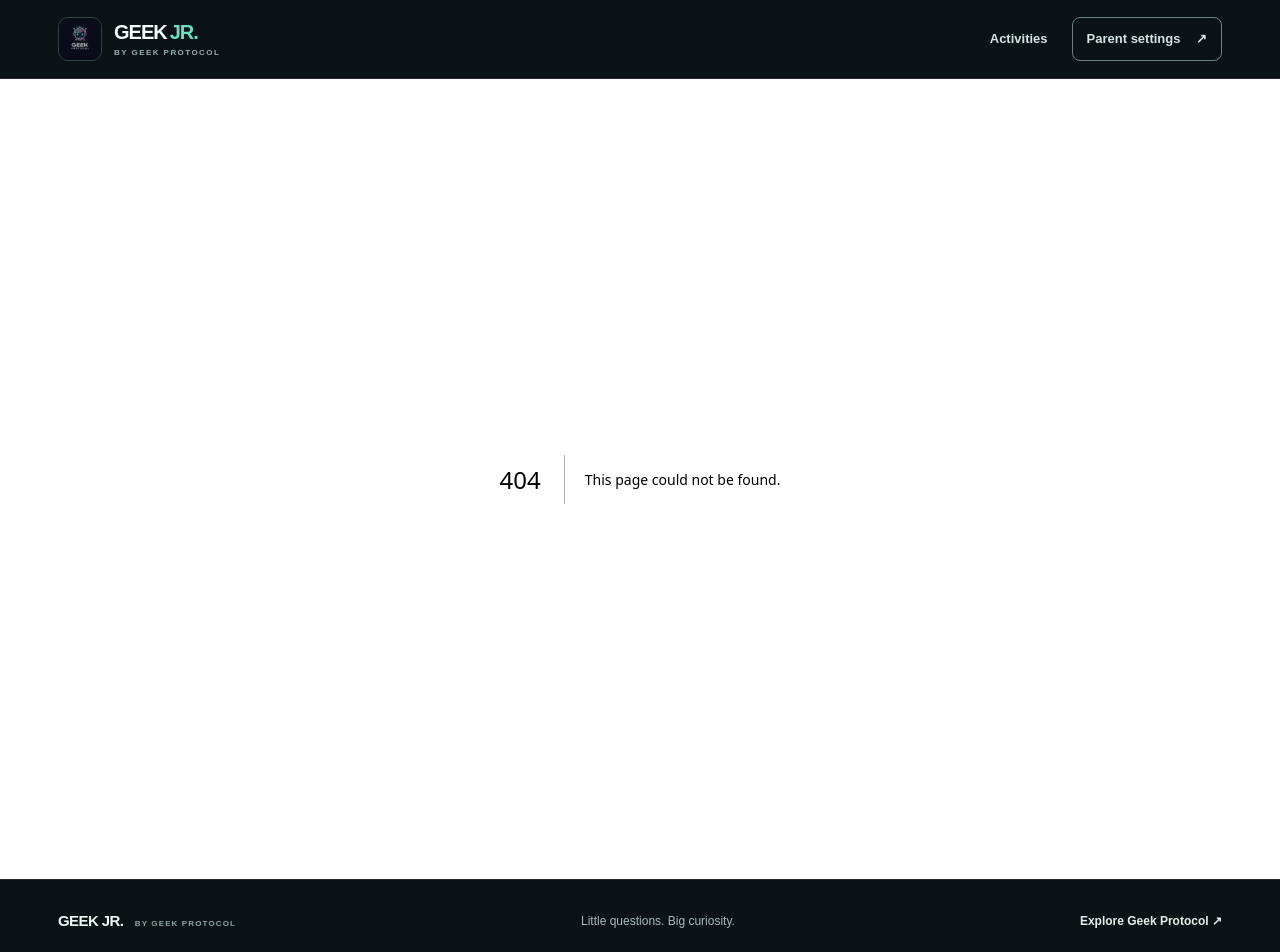
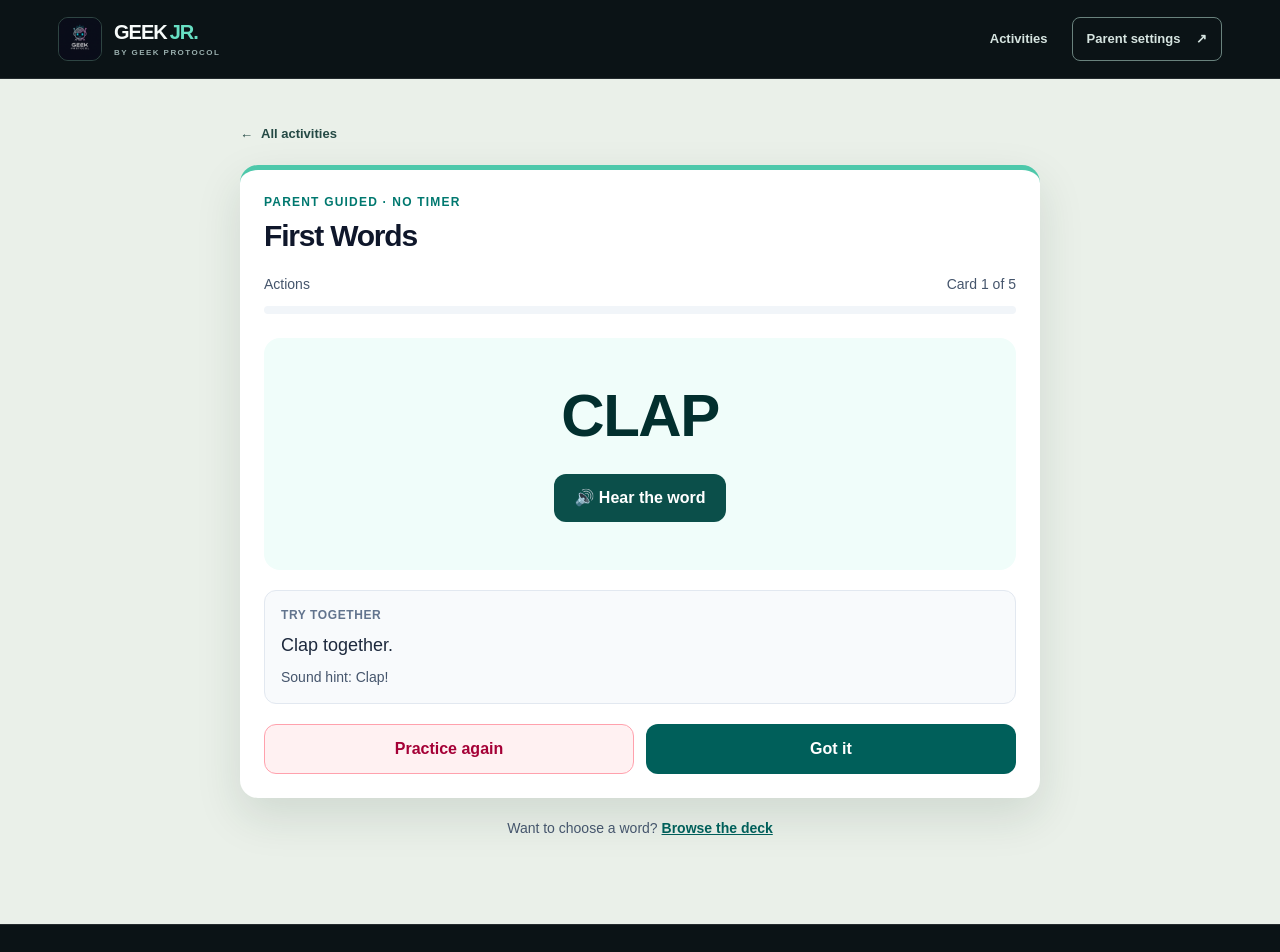
Before and after one commit to GEEKProtocol0110/geek--jr, a Next.js app: page /first-words in a window 1280 px wide. Before the commit this address had no page. Shown: the top 952 px of the page. Built offline with nearby package versions, Linux system fonts and the light colour scheme.

Commit message:
Add First Words activity page

```diff
--- /dev/null
+++ b/src/app/first-words/page.tsx
@@ -0,0 +1,14 @@
+import Link from "next/link";
+import FirstWordsPlayer from "@/modules/first-words/FirstWordsPlayer";
+
+export default function FirstWordsPage() {
+  return (
+    <main id="main-content" className="activity-page">
+      <div className="mx-auto max-w-3xl">
+        <Link href="/#activities" className="back-link"><span aria-hidden="true">←</span> All activities</Link>
+        <div className="activity-content"><FirstWordsPlayer /></div>
+        <p className="mt-5 text-center text-sm text-slate-600">Want to choose a word? <Link href="/first-words/deck" className="font-bold text-teal-800 underline">Browse the deck</Link></p>
+      </div>
+    </main>
+  );
+}
```
